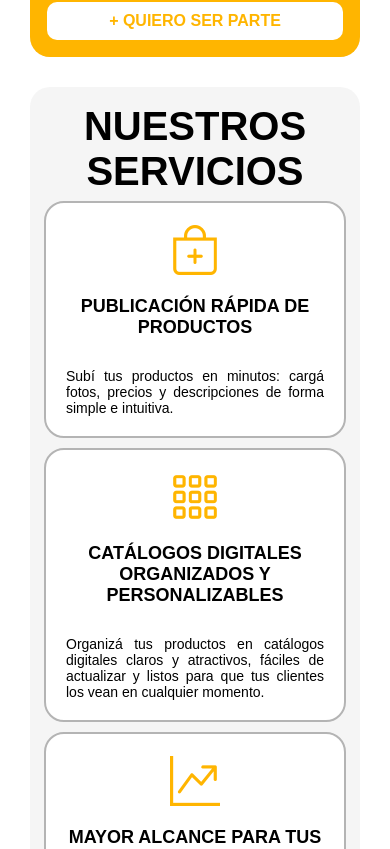
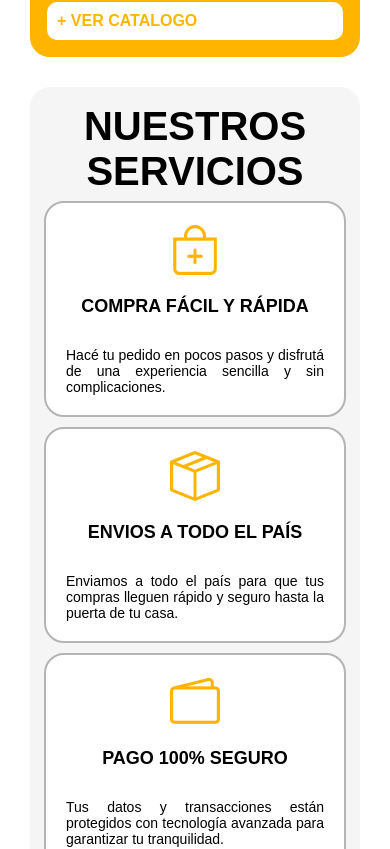
Before and after one commit to NicoleGluj/trabajo-final-frontend, a React (Vite) app: page / in a window 390 px wide. Shown: the part 1130-1979 px from the top of the page. Built offline with nearby package versions, Linux system fonts and the light colour scheme; a web font is replaced by a local one.

Commit message:
fixed: home style y services

```diff
--- a/src/pages/Home.jsx
+++ b/src/pages/Home.jsx
@@ -1,3 +1,4 @@
+import { Link } from "react-router-dom";
 import Layout from "../components/Layout"
 import '../styles/pages/home.css'
 
@@ -7,7 +8,7 @@ const Home = () => {
       <section id="content-inicio">
         <div className="content-inicio-text">
           <h1>THE PRODUCT</h1>
-          <h2>CONECTA CON UNA NUEVA FORMA DE VENDER .</h2>
+          <h2>CONECTA CON UNA NUEVA FORMA DE COMPRAR.</h2>
         </div>
       </section>
 
@@ -15,8 +16,8 @@ const Home = () => {
         <img src="src/assets/cerrar-sonriente-mujer-sosteniendo-smartphone.jpg" alt="" />
         <div className="about-title">
           <h2>¿QUIENES SOMOS?</h2>
-          <p>Nos dedicamos a brindar un espacio digital diseñado especialmente para que cualquier negocio, marca o emprendedor pueda mostrar y compartir sus catálogos de productos de manera fácil y organizada. <br /> Nuestro objetivo es conectar a vendedores y compradores en un entorno confiable, moderno y accesible, donde cada publicación tenga la visibilidad que merece. <br /> Creemos en impulsar a los emprendedores y pequeñas empresas, ofreciéndoles una herramienta práctica para potenciar sus ventas, llegar a más personas y hacer crecer sus proyectos sin complicaciones.</p>
-          <button className="about-button">+ QUIERO SER PARTE</button>
+          <p>Somos una tienda online pensada para reunir en un solo lugar una amplia variedad de productos de diferentes categorías. <br /> Creemos en la comodidad, la calidad y la atención personalizada. Por eso, trabajamos todos los días para ofrecerte una experiencia de compra fácil, segura y con opciones para todos los gustos y necesidades. <br /> The Product es un espacio pensado para vos, para acompañarte y hacer que encontrar lo que necesitás sea fácil, rápido y agradable. Porque creemos que cada producto que elegís puede sumar a tu día a día, y queremos ser parte de esa eleccion. </p>
+          <Link to="/inicio" className="about-button">+ VER CATALOGO</Link>
         </div>
       </section>
 
@@ -27,23 +28,21 @@ const Home = () => {
         <div className="services-content">
           <div className="service-content">
             <i className="bi bi-bag-plus"></i>
-            <h3>Publicación rápida de productos</h3>
-            <p>Subí tus productos en minutos: cargá fotos, precios y descripciones de forma simple e intuitiva.</p>
+            <h3>Compra fácil y rápida</h3>
+            <p>Hacé tu pedido en pocos pasos y disfrutá de una experiencia sencilla y sin complicaciones.</p>
           </div>
           <div className="service-content">
-            <i className="bi bi-grid-3x3-gap"></i>
-            <h3> Catálogos digitales organizados y personalizables</h3>
-            <p>Organizá tus productos en catálogos digitales claros y atractivos, fáciles de actualizar y listos para que tus clientes los vean en cualquier momento.</p>
+            <i class="bi bi-box-seam"></i>
+            <h3>Envios a todo el país</h3>
+            <p>Enviamos a todo el país para que tus compras lleguen rápido y seguro hasta la puerta de tu casa.</p>
           </div>
           <div className="service-content">
-            <i className="bi bi-graph-up-arrow"></i>
-            <h3>Mayor alcance para tus productos</h3>
-            <p>Mostrá tus productos a más personas y hacé que tu catálogo llegue a potenciales clientes interesados.</p>
+            <i class="bi bi-wallet2"></i>            <h3>Pago 100% seguro</h3>
+            <p>Tus datos y transacciones están protegidos con tecnología avanzada para garantizar tu tranquilidad.</p>
           </div>
           <div className="service-content">
-            <i className="bi bi-share"></i>
-            <h3>Explorá catálogos organizados</h3>
-            <p>Descubrí productos únicos y ordenados por categorías para que sea fácil encontrar lo que buscás.</p>
+            <i class="bi bi-people-fill"></i>            <h3>Soporte</h3>
+            <p>Contamos con un equipo de atención disponible para responder tus consultas y ayudarte en todo momento.</p>
           </div>
         </div>
       </section>
--- a/src/styles/pages/home.css
+++ b/src/styles/pages/home.css
@@ -131,9 +131,9 @@
 
 /* AJUSTE ICONOS */
 .bi-bag-plus,
-.bi-grid-3x3-gap,
-.bi-graph-up-arrow,
-.bi-share {
+.bi-box-seam,
+.bi-wallet2,
+.bi-people-fill {
   font-size: 50px;
   margin-bottom: 50px;
   color: #FFB500;
@@ -194,9 +194,9 @@
   }
 
   .bi-bag-plus,
-  .bi-grid-3x3-gap,
-  .bi-graph-up-arrow,
-  .bi-share {
+  .bi-box-seam,
+  .bi-wallet2,
+  .bi-people-fill {
     font-size: 50px;
     margin-bottom: 15px;
     color: #FFB500;
@@ -299,9 +299,9 @@
   }
 
   .bi-bag-plus,
-  .bi-grid-3x3-gap,
-  .bi-graph-up-arrow,
-  .bi-share {
+  .bi-box-seam,
+  .bi-wallet2,
+  .bi-people-fill {
     font-size: 50px;
     margin-bottom: 15px;
     color: #FFB500;
@@ -399,9 +399,9 @@
   }
 
   .bi-bag-plus,
-  .bi-grid-3x3-gap,
-  .bi-graph-up-arrow,
-  .bi-share {
+  .bi-box-seam,
+  .bi-wallet2,
+  .bi-people-fill {
     font-size: 50px;
     margin-bottom: 15px;
     color: #FFB500;
```
Also changed, not shown: src/assets/logo.png (added).
